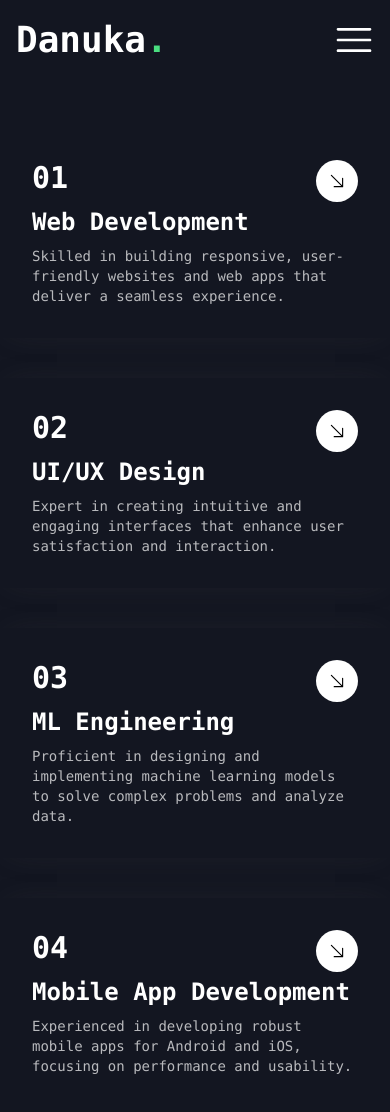
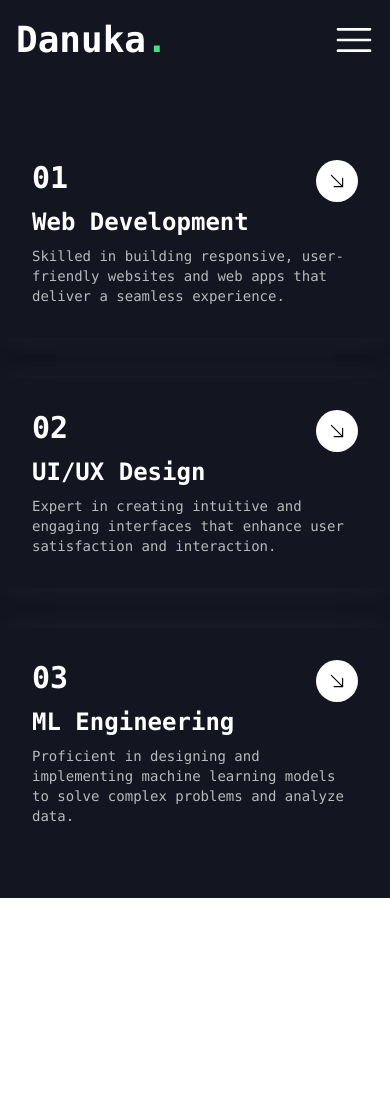
Before and after one commit to lakshanpd/portfolio, a React (Create React App) app: page /services in a window 390 px wide. Shown: the top 1112 px of the page. After the commit the page ends 898 px from the top, so only its background shows below. Built offline with nearby package versions, Linux system fonts and the light colour scheme.

Commit message:
mobile app development service removed.

```diff
--- a/src/components/service_grid.js
+++ b/src/components/service_grid.js
@@ -28,12 +28,12 @@ function ServiceGrid() {
           description="Proficient in designing and implementing machine learning models to solve complex problems and analyze data."
           delay={0.3}
         />
-        <Service
+        {/* <Service
           number="04"
           skill="Mobile App Development"
           description="Experienced in developing robust mobile apps for Android and iOS, focusing on performance and usability."
           delay={0.4}
-        />
+        /> */}
       </div>
     </motion.div>
   );
```
